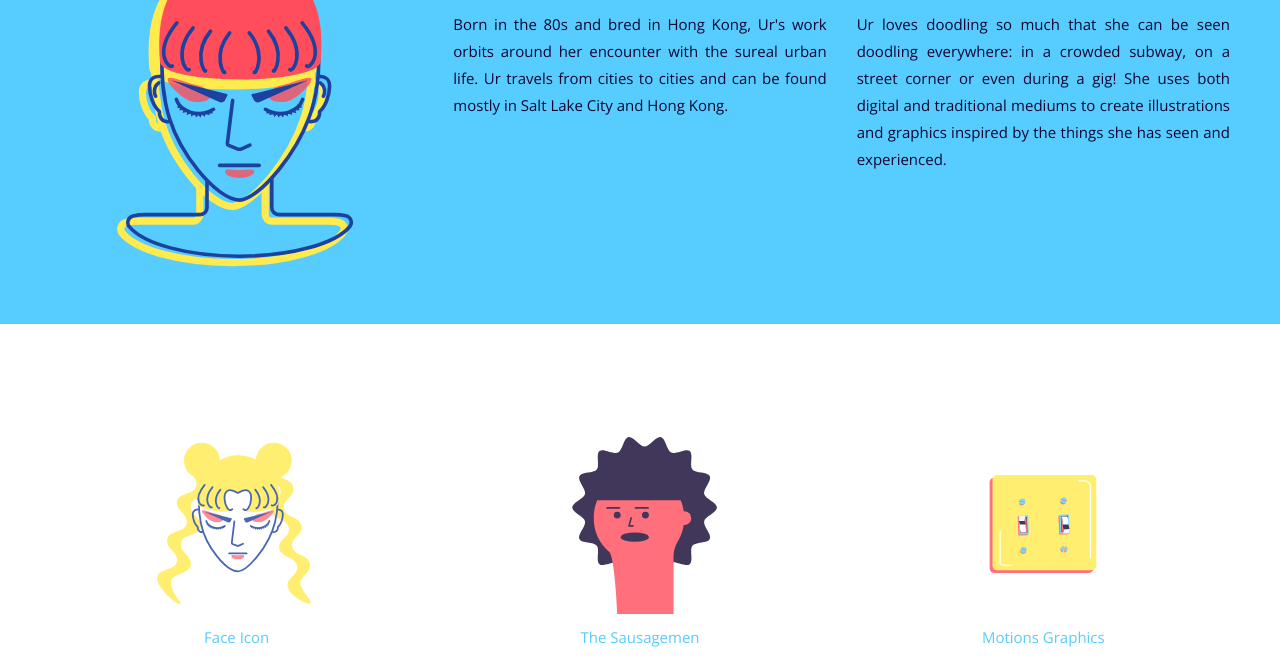
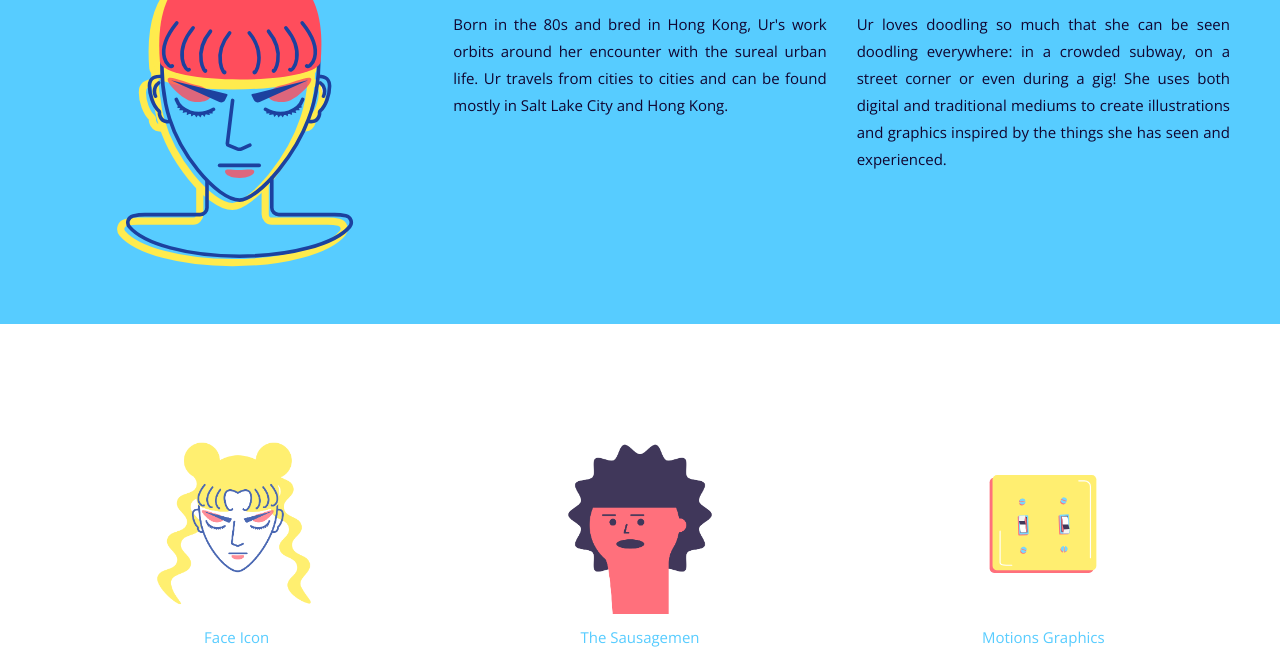
Before and after one commit to urbancatcher/urbancatcher.github.io, a plain HTML site: page index.html in a window 1280 px wide. Shown: the part 136-800 px from the top of the page. Drawn offline with nearby package versions, Linux system fonts and the light colour scheme.

Commit message:
svg image change to png

```diff
--- a/index.html
+++ b/index.html
@@ -49,11 +49,11 @@
 <div id="work" class="container-fluid text-center bg-white thumbnail-section">
   <div class="row">
     <div class="col-sm-4 thumbnail-frame">
-      <a href="project/faceicon.html"><img src="img/thumbnail/faceicon.svg" class="img-responsive hover thumbnailicon" style="display:inline" alt="oops.."><p>Face Icon</p></a>
+      <a href="project/faceicon.html"><img src="img/thumbnail/faceicon.png" class="img-responsive hover thumbnailicon" style="display:inline" alt="oops.."><p>Face Icon</p></a>
     </div>
 
     <div class="col-sm-4 thumbnail-frame">
-      <a href="project/sausage.html"><img src="img/thumbnail/sausagemen.svg" class="img-responsive hover thumbnailicon" style="display:inline" alt="oops.."><p>The Sausagemen</p></a>
+      <a href="project/sausage.html"><img src="img/thumbnail/sausagemen.png" class="img-responsive hover thumbnailicon" style="display:inline" alt="oops.."><p>The Sausagemen</p></a>
     </div>
 
     <div class="col-sm-4 thumbnail-frame">
```
Also changed, not shown: img/thumbnail/faceicon.png (added), img/thumbnail/faceicon.svg (deleted), img/thumbnail/sausagemen.png (added), img/thumbnail/sausagemen.svg (deleted).
